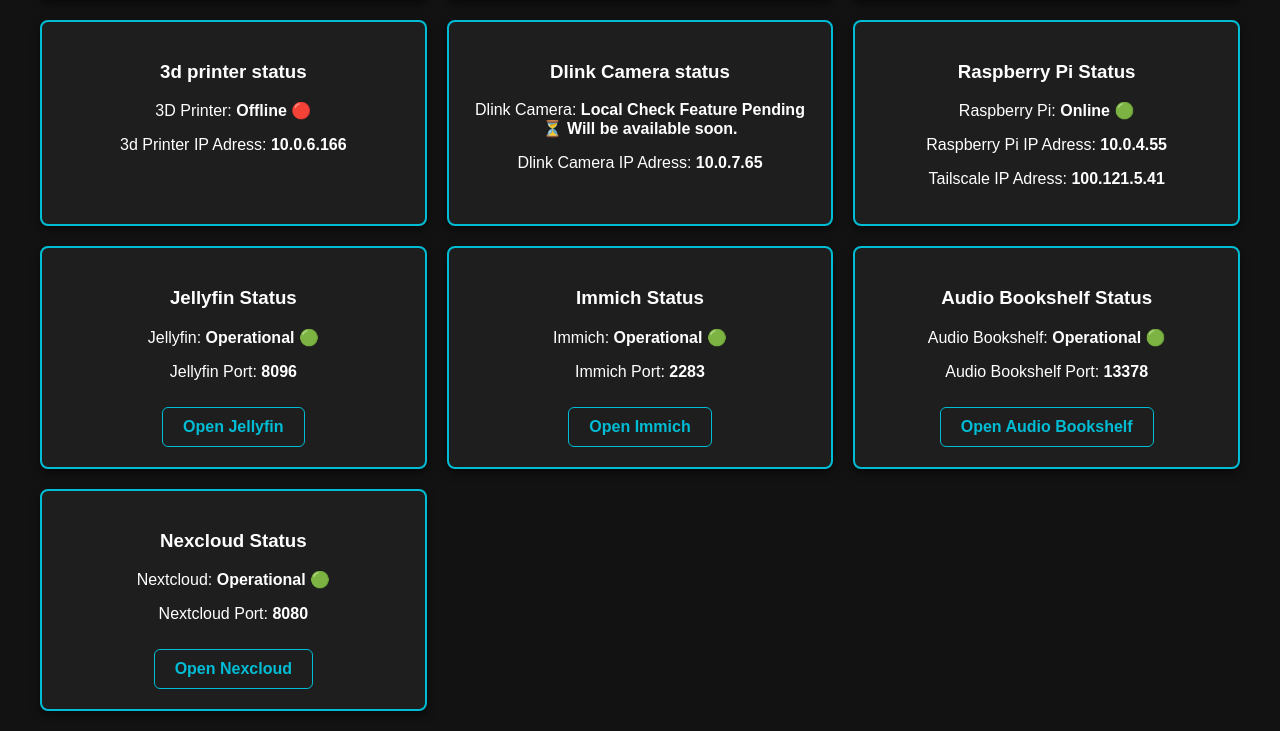
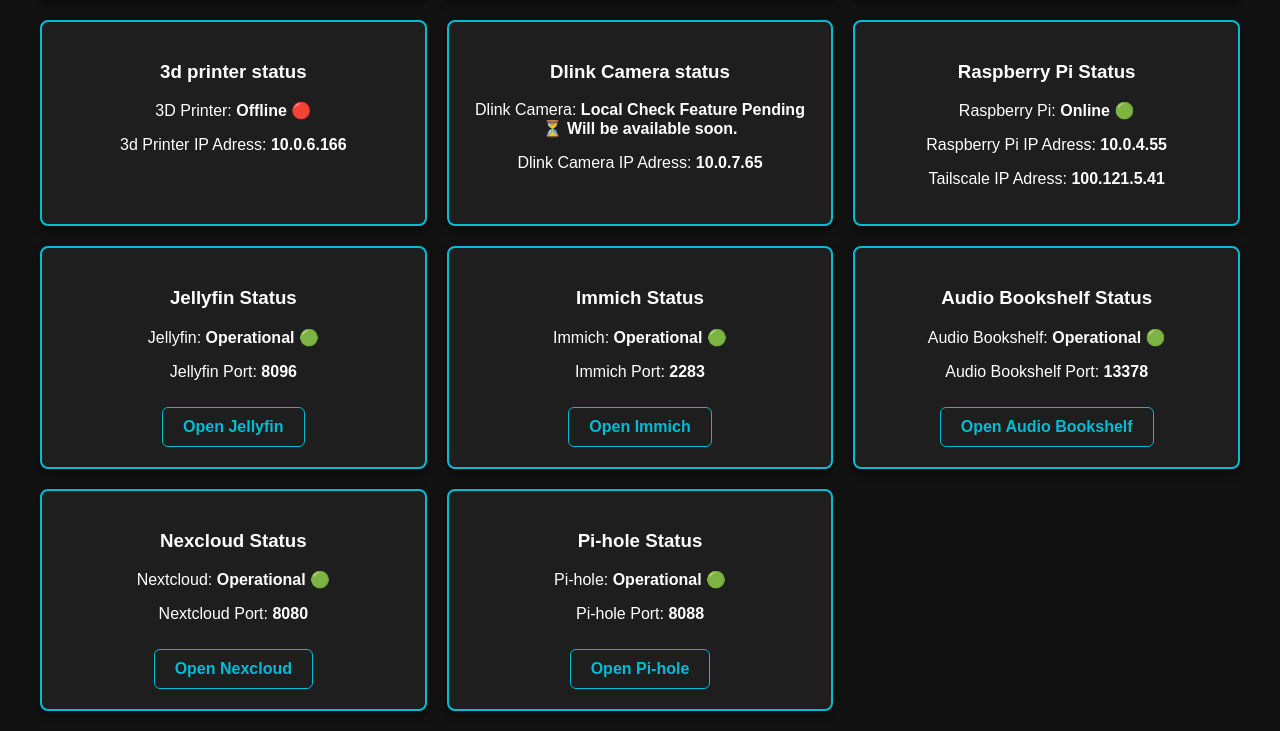
Before and after one commit to deadvincijr/Shelly-Control-Center, a plain HTML site: page index.html in a window 1280 px wide. Shown: the part 748-1479 px from the top of the page. Drawn offline with Linux system fonts and the light colour scheme; no server answers.

Commit message:
added pi hole button

```diff
--- a/index.html
+++ b/index.html
@@ -94,6 +94,12 @@
             <p id="Nextcloudport">Nextcloud Port: <strong>8080</strong></p>
             <div id="nextcloudbutton" onclick="window.open('http://100.121.5.41:8080', '_blank')">Open Nexcloud</div>
         </div>
+        <div class="card">
+            <h3>Pi-hole Status</h3>
+            <p id="Piholecheck">Pi-hole: <strong>Operational 🟢</strong></p>
+            <p id="Piholeport">Pi-hole Port: <strong>8088</strong></p>
+            <div id="piholebutton" onclick="window.open('http://100.121.5.41:8088', '_blank')">Open Pi-hole</div>
+        </div>
     </div>
 
     <script src="./script.js"></script>
--- a/style.css
+++ b/style.css
@@ -177,3 +177,23 @@
     color: #1e1e1e;
     border-color: #00bcd4;
 }
+
+
+#piholebutton {
+    background-color: #1e1e1e;
+    border: 1px solid #00bcd4;
+    color: #00bcd4;
+    padding: 10px 20px;
+    border-radius: 6px;
+    cursor: pointer;
+    font-weight: bold;
+    transition: 0.2s;
+    display: inline-block;
+    margin-top: 10px;
+}
+
+#piholebutton:hover {
+    background-color: #00bcd4;
+    color: #1e1e1e;
+    border-color: #00bcd4;
+}
```
